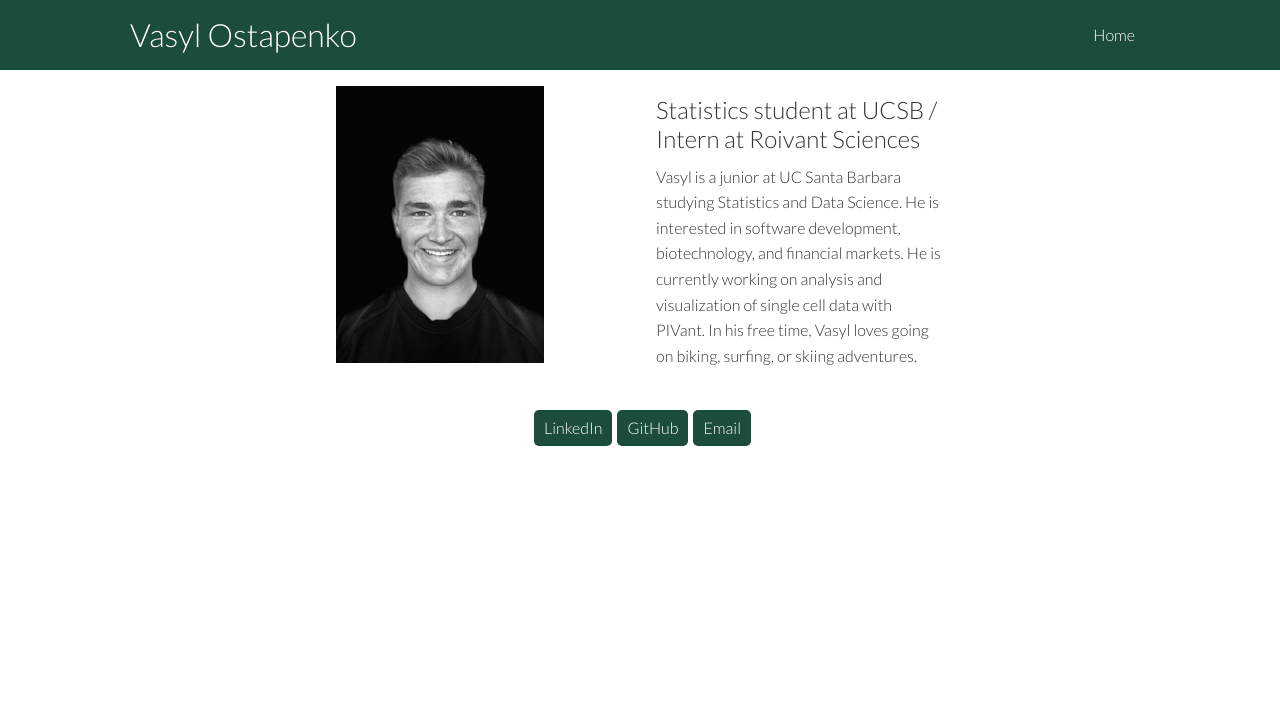
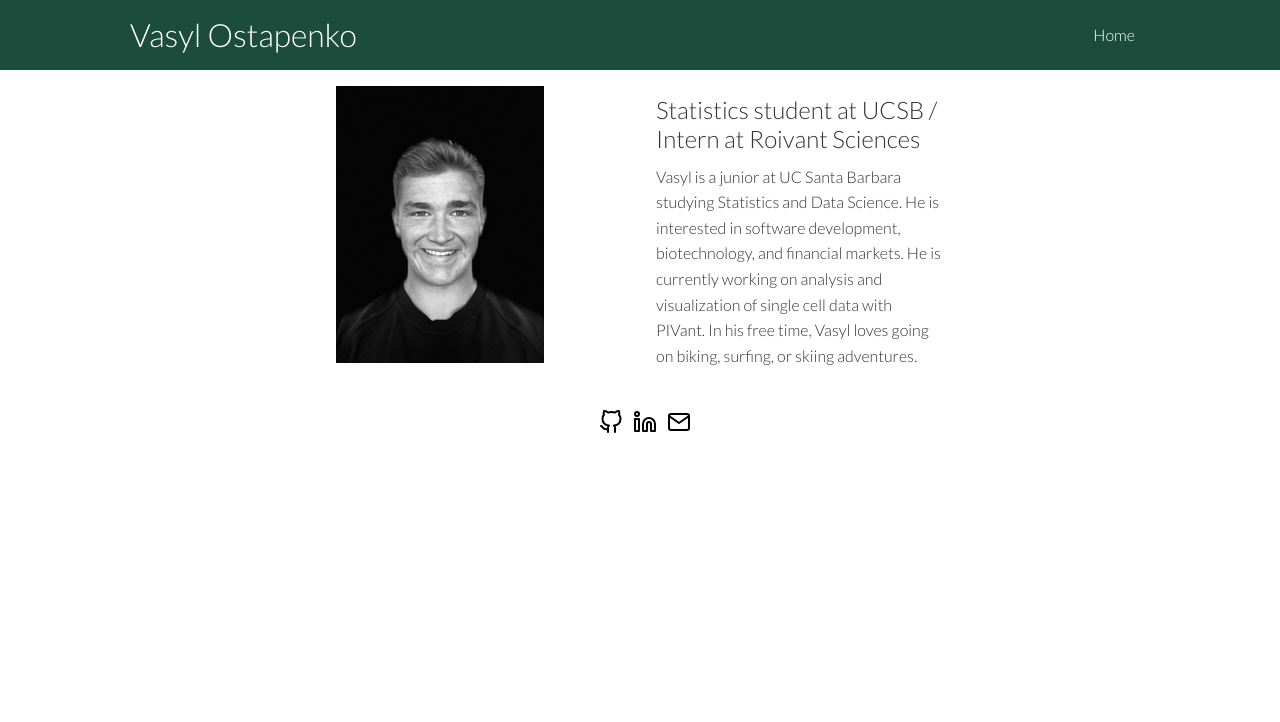
Before and after one commit to ostapenkovs/vo-site, a Gatsby site: page / in a window 1280 px wide. Built offline with nearby package versions, Linux system fonts and the light colour scheme; Gatsby itself is replaced by a stand-in of ours.

Commit message:
social imgs

```diff
--- a/gatsby-config.js
+++ b/gatsby-config.js
@@ -1,6 +1,6 @@
 module.exports = {
   siteMetadata: {
-    siteUrl: "https://www.yourdomain.tld",
+    siteUrl: "https://www.vasylostapenko.com",
     title: "Vasyl Ostapenko",
   },
   plugins: [
--- a/src/pages/index.js
+++ b/src/pages/index.js
@@ -1,6 +1,9 @@
 import * as React from "react"
 import { Link } from "gatsby"
 import face from "../images/face.png"
+import github from "../images/github.svg"
+import linkedin from "../images/linkedin.svg"
+import mail from "../images/mail.svg"
 import "../styles/global.css"
 
 const IndexPage = () => {
@@ -19,7 +22,7 @@ const IndexPage = () => {
       </div>
       <div className="wrapper">
         <div className="box box1">
-          <img src={face} alt="Vasyl's face"></img>
+          <img src={face} alt="Vasyl's face" id="face"></img>
         </div>
         <div className="box box2">
           <h2>Statistics student at UCSB / Intern at Roivant Sciences</h2>
@@ -27,10 +30,16 @@ const IndexPage = () => {
         </div>
         <div className="box box3">
           <ul>
-            <div className="buttons">
-              <li><a href="https://www.linkedin.com/in/vasyl-ostapenko/" className="btn">LinkedIn</a></li>
-              <li><a href="https://github.com/ostapenkov10" className="btn">GitHub</a></li>
-              <li><a href="mailto:vasylostapenko10@gmail.com" className="btn">Email</a></li>
+            <div className="allsocials">
+              <li>
+                <a href="https://github.com/ostapenkov10">
+                  <img src={github} alt="GitHub link" className="social"></img></a></li>
+              <li>
+                <a href="https://www.linkedin.com/in/vasyl-ostapenko/">
+                  <img src={linkedin} alt="LinkedIn link" className="social"></img></a></li>
+              <li>
+                <a href="mailto:vasylostapenko10@gmail.com">
+                  <img src={mail} alt="Email link" className="social"></img></a></li>
             </div>
           </ul>
         </div>
--- a/src/styles/global.css
+++ b/src/styles/global.css
@@ -32,8 +32,24 @@ p {
 }
 
 img {
-  width: 208px;
-  height: 277px;
+  width: 100%;
+}
+
+#face {
+  width:208px;
+  height:277px;
+}
+
+.social {
+  width:24px;
+  height:auto;
+  margin: auto auto 10px 10px;
+}
+
+.allsocials {
+  display: flex;
+  flex-direction: row;
+  justify-content: center;
 }
 
 .navbar {
@@ -106,12 +122,6 @@ img {
   grid-row: 2/2;
 }
 
-.buttons {
-  display: flex;
-  justify-content: center;
-  flex-direction: row;
-}
-
 .btn {
   display: inline-block;
   padding: 5px 10px;
```
Also changed, not shown: src/images/github.svg (added), src/images/linkedin.svg (added), src/images/mail.svg (added).
